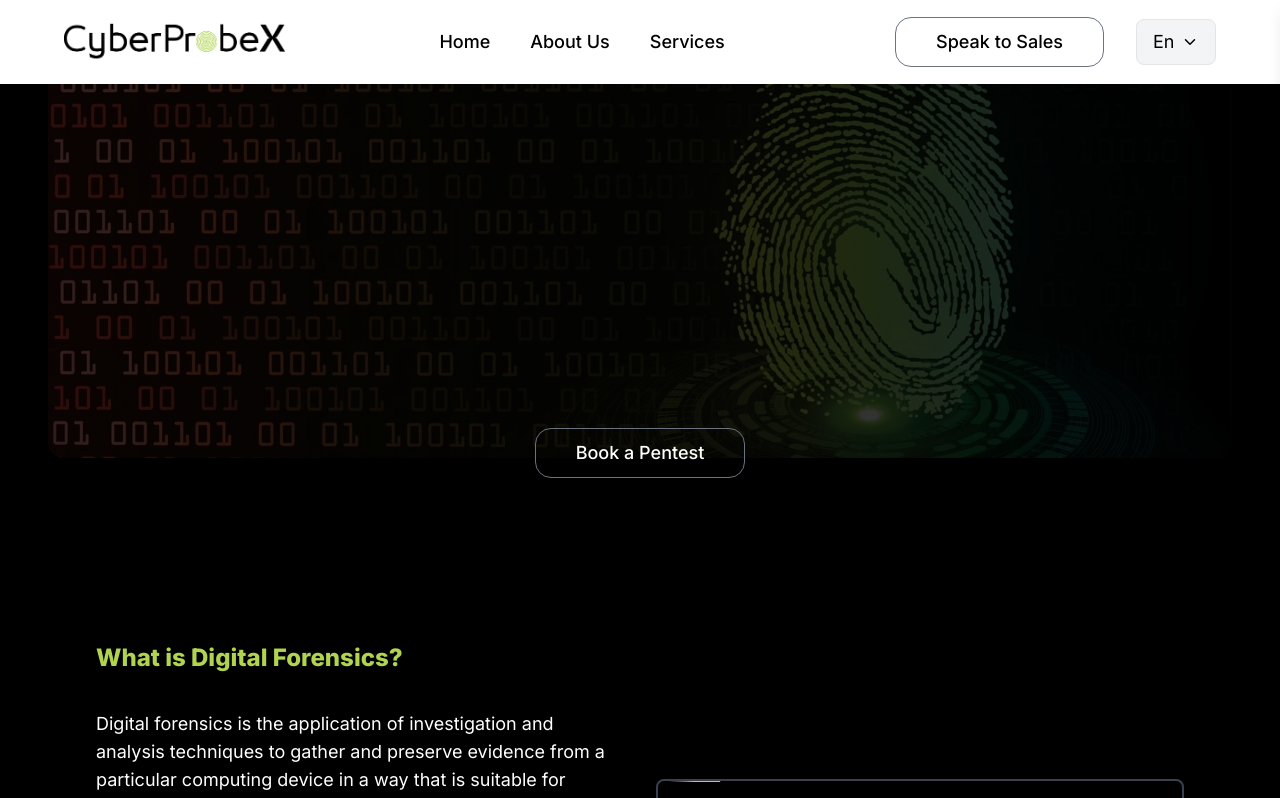
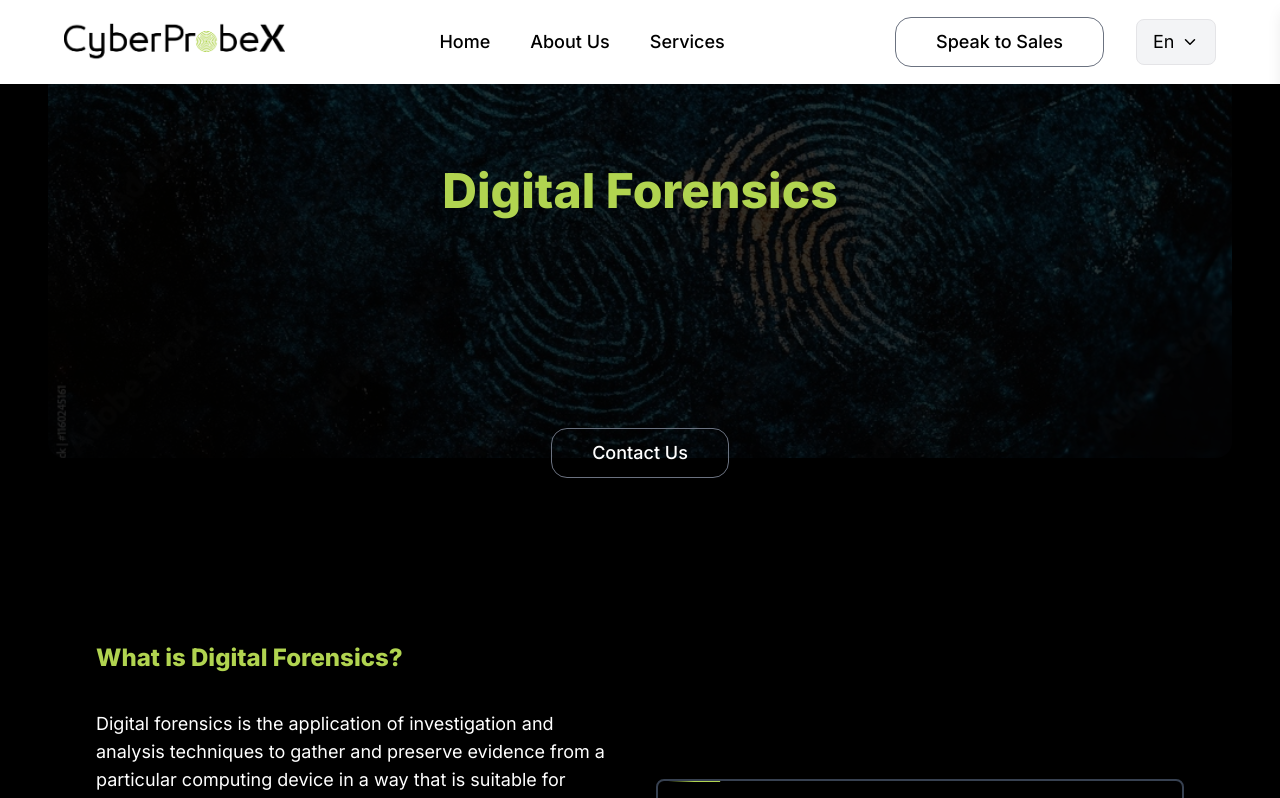
Before and after one commit to sujaykumar007/cyberprobe-X, a Next.js app: page /Forensics in a window 1280 px wide. Shown: the top 798 px of the page. Built offline with nearby package versions, Linux system fonts and the light colour scheme.

Commit message:
add a image

```diff
--- a/app/Forensics/DigitalForensics.tsx
+++ b/app/Forensics/DigitalForensics.tsx
@@ -1,6 +1,7 @@
 import Image from "next/image";
-import fingerprint from "../assets/fingerprint.jpg";
+import fingerprint from "../assets/ADOBE.jpg";
 import Link from "next/link";
+
 export default function DigitalForensics() {
   return (
     <div className="relative w-full h-[50vh] flex items-center justify-center">
@@ -13,16 +14,23 @@ export default function DigitalForensics() {
         height={800}
       />
 
+      {/* Centered Text */}
+      <div className="absolute top-1/3 transform -translate-y-1/2 text-center
+                text-2xl md:text-4xl lg:text-5xl xl:text-6xl
+                drop-shadow-lg font-extrabold z-10 animate-color-change">
+
+        Digital Forensics
+      </div>
+
       {/* Buttons Container */}
-      <div className="absolute bottom-0  mb-[-20px] text-white">
+      <div className="absolute bottom-0 mb-[-20px] text-white">
         <Link
           href="/contact"
           className="lg:flex items-center gap-3 px-10 py-2.5 border font-medium text-lg border-gray-500 rounded-2xl relative overflow-hidden group transition-colors duration-500 hover:text-black"
         >
-            <span className="relative z-10">Book a Pentest</span>
+          <span className="relative z-10">Contact Us</span>
           <span className="absolute inset-0 bg-[#b1d450] scale-x-0 origin-left transition-transform duration-1000 ease-out group-hover:scale-x-100"></span>
         </Link>
-
       </div>
     </div>
   );
--- a/app/globals.css
+++ b/app/globals.css
@@ -120,3 +120,11 @@ body {
 iframe.skiptranslate {
   display: none !important;
 }
+@keyframes colorChange {
+  0% { color: white; }
+  100% { color: #b1d450; }
+}
+
+.animate-color-change {
+  animation: colorChange 2s ease-in-out infinite alternate;
+}
--- a/app/page.tsx
+++ b/app/page.tsx
@@ -17,7 +17,7 @@ export default function Home(){
   return (
     <div className="w-full pb-40 h-full flex flex-col gap-y-10 md:gap-y-10 items-center justify-center bg-black ">
 
-      <div className="text-center  w-[100%]  rounded-3xl  overflow-hidden mt-20 md:mt-0 pt-10 md:pt-0">
+      <div className="text-center  w-[100%]  rounded-3xl  overflow-hidden  md:mt-0  md:pt-0">
      <HeaderSection/>
       </div>
       <div className="container mx-auto md:w-[90%] lg:w-full gap-y-20 mt-0 lg:mt-20 ">
```
Also changed, not shown: app/assets/ADOBE.jpg (added). Lines whose indentation alone changed are shown as unchanged.
